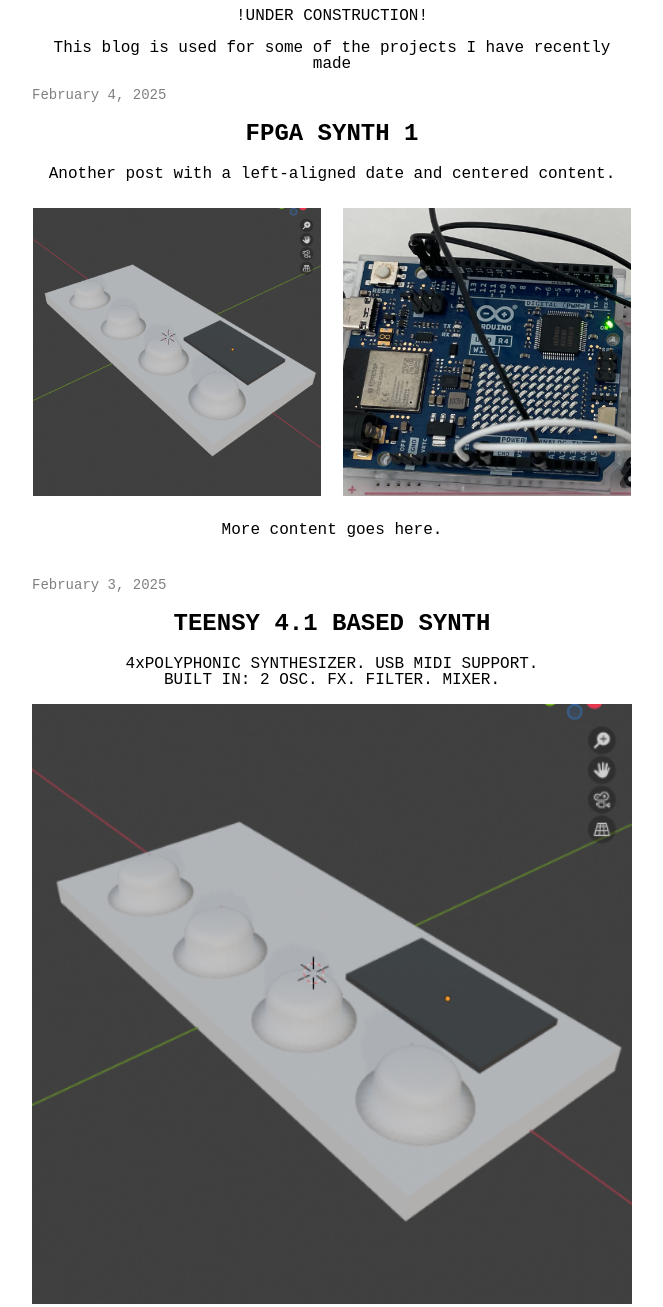
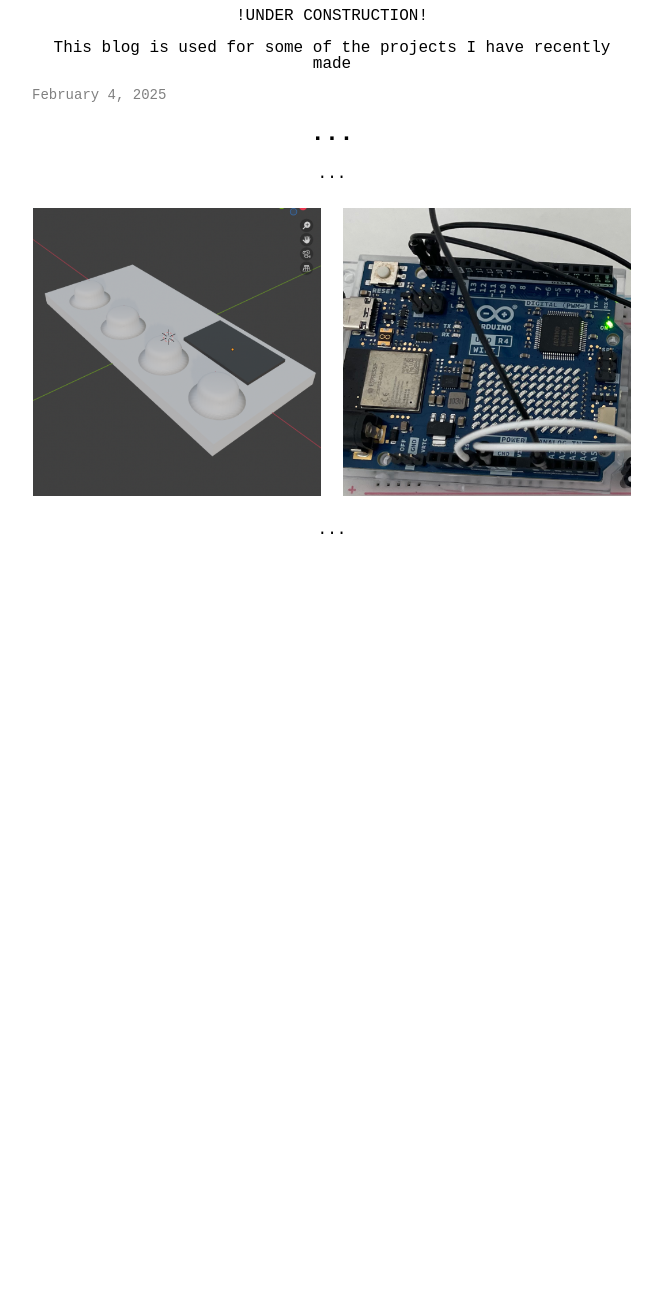
Before and after one commit to KonstantinErlich/project-log, a plain HTML site: page index.html in a window 1280 px wide. Shown: the part 140-1447 px from the top of the page, without its empty margins (308-971 px from the left). After the commit the page ends 800 px from the top, so only its background shows below. Drawn offline with Linux system fonts and the light colour scheme.

Commit message:
Update index.html

```diff
--- a/index.html
+++ b/index.html
@@ -16,21 +16,15 @@
         <p>This blog is used for some of the projects I have recently made</p>
         <article class="blog-post">
             <p class="date">February 4, 2025</p>
-            <h2>FPGA SYNTH 1</h2>
-            <p>Another post with a left-aligned date and centered content.</p>
+            <h2>...</h2>
+            <p>...</p>
             <div class="image-container">
                 <img src="pic1.png" alt="Image 1">
                 <img src="pic2.png" alt="Image 2">
             </div>
-            <p>More content goes here.</p>
+            <p>...</p>
         </article>
 
-        <article class="blog-post">
-            <p class="date">February 3, 2025</p>
-            <h2>TEENSY 4.1 BASED SYNTH</h2>
-            <p>4xPOLYPHONIC SYNTHESIZER. USB MIDI SUPPORT. <br> BUILT IN: 2 OSC. FX. FILTER. MIXER.</p>
-            <img src="pic1.png" alt="A descriptive alt text">
-        </article>
     </div>
 </body>
 
```
